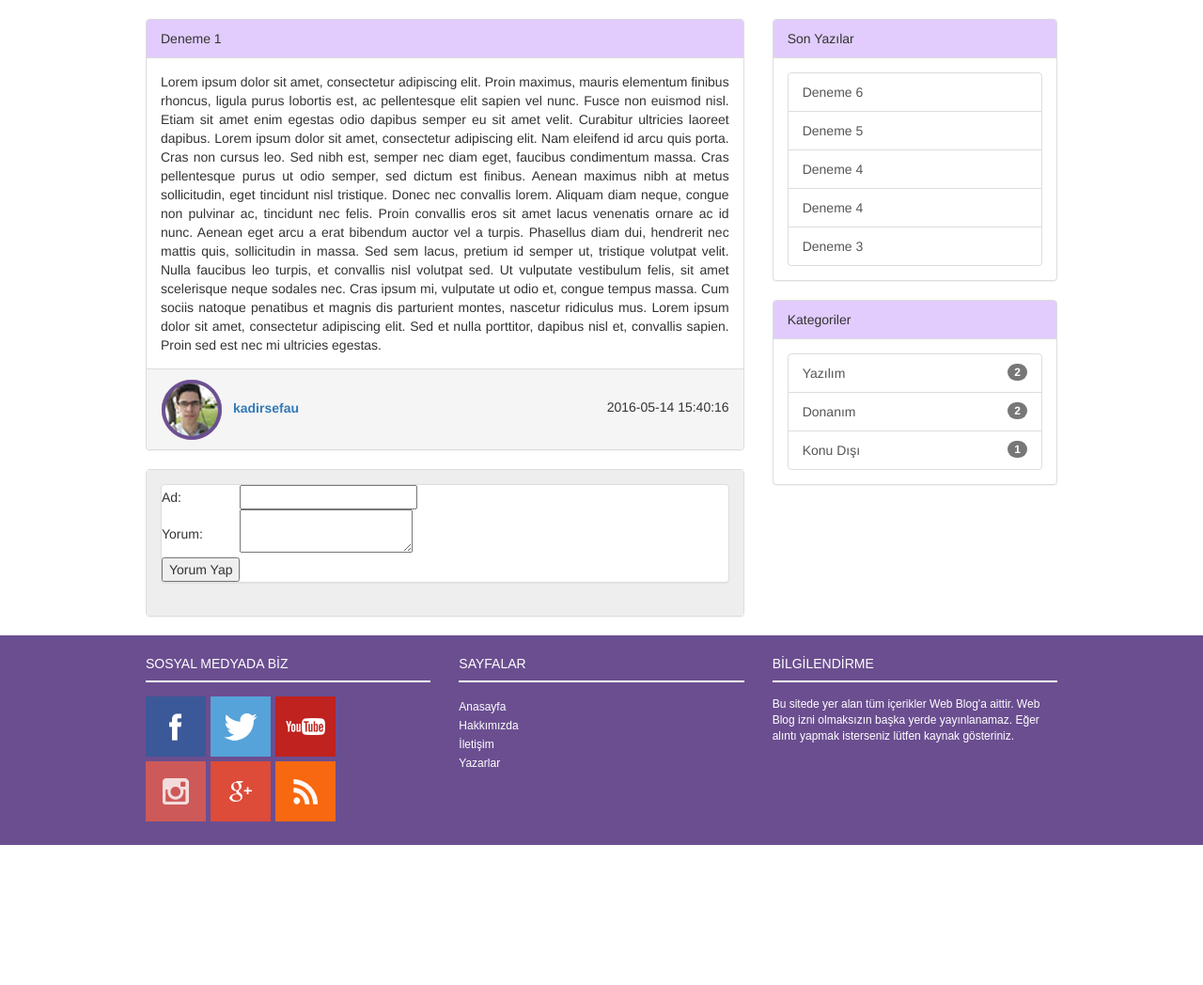
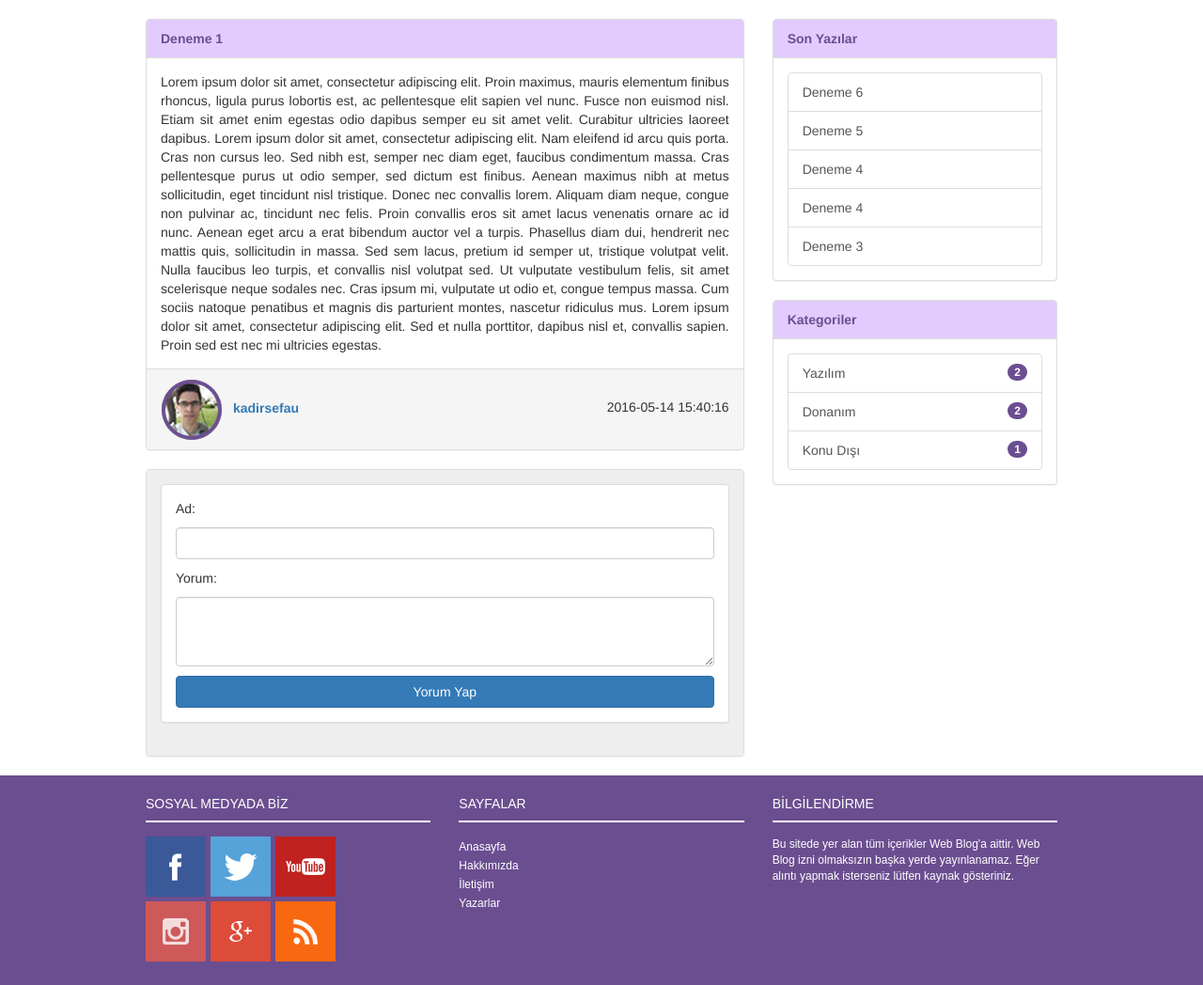
Before and after one commit to kadirsefaunal/wpgProje, a PHP site: page /makale.php?makaleid=1 in a window 1280 px wide. Shown: the part 52-1100 px from the top of the page at 94% size. Before the commit the page ends 951 px from the top, so only its background shows below. Run offline with PHP 8.4, Linux system fonts and the light colour scheme; data comes from the database, SQL or seed files in the repository; data that the repository does not hold is empty.

Commit message:
index sayfası tasarımı tamamlandı yorum yap alanı düzenlendi

```diff
--- a/css/style.css
+++ b/css/style.css
@@ -9,7 +9,7 @@
 
 /* İçerik */
 .panel-body {text-align: justify;}
-.panel-default .panel-heading {background-color: #e1ccfd;}
+.panel-default .panel-heading {background-color: #e1ccfd; color: #6B4E90;}
 
 /* Aside */
 .liste {list-style: none; margin-left: -35px;}
@@ -32,3 +32,12 @@ footer {background-color:#6B4E90; color:#FFF;}
 .oku {padding: 10px; margin-top:10px; background-color: #6B4E90; color: #FFF; float: right;}
 .oku:hover{background-color: #1C053A;}
 .iyazar {padding: 10px; margin-top:10px; width: auto;color: #6B4E90; float: left;}
+.iyazar a {text-decoration: none;}
+
+.panel-heading>a {text-decoration: none; color: #6B4E90; font-size: 15px;}
+.panel-heading>a:hover {color: #6B4E90;}
+
+.badge {background-color: #6B4E90;}
+
+.yorumalani {margin: 15px;}
+.btn-primary {width: 100%;}
--- a/fonksiyon.php
+++ b/fonksiyon.php
@@ -6,7 +6,7 @@
     $sonuc = $komut->fetch(PDO::FETCH_ASSOC);
     if ($komut->rowCount()) {
         print "<div class='panel panel-default'>";
-        print "<div class='panel-heading'>" . $sonuc['MakaleBaslik'] . "</div>";
+        print "<div class='panel-heading'><b>" . $sonuc['MakaleBaslik'] . "</b></div>";
         print "<div class='panel-body'>";
         print $sonuc["MakaleIcerik"];
         print "</div>";
--- a/include/aside.php
+++ b/include/aside.php
@@ -1,7 +1,7 @@
 </div>
 <div class="col-md-4">
   <div class="panel panel-default">
-   	<div class="panel-heading">Son Yazılar</div>
+   	<div class="panel-heading"><b>Son Yazılar</b></div>
     <div class="panel-body">
     <!--<ul class="liste">-->
     <div class = "list-group" style="margin-bottom:0px;">
@@ -20,7 +20,7 @@
     </div>
   </div>
   <div class="panel panel-default">
-   	<div class="panel-heading">Kategoriler</div>
+   	<div class="panel-heading"><b>Kategoriler</b></div>
     <div class="panel-body">
     <!--<ul class="liste">
       <li><a href = "kategori.php?kategori=Yazılım">Yazılım</a></li>
--- a/makale.php
+++ b/makale.php
@@ -25,24 +25,19 @@
        <div class='panel panel-default'>
        <div class='panel-body' style='background-color: #eee;'>
             <div class = 'panel panel-default'>
+              <div class = "yorumalani">
               <form action = "makale.php" method = "POST">
-                <table>
-                  <tr>
-                    <td>Ad: </td>
-                    <td><input type = "text" name = "ad" /></td>
-                  </tr>
-                  <tr>
-                    <td>Yorum: </td>
-                    <td><textarea name = "yorum" ></textarea></td>
-                  </tr>
-                  <tr>
-                    <td><button type = "submit" name = "submit" value = "{$mid}">Yorum Yap</button></td>
-                  </tr>
-                  <tr>
-                    <td><input type = "hidden" name = "id" value = "<?php print $mid ?>" /></td>
-                  </tr>
-                </table>
+                  <p>Ad:</p>
+                    <p><input type = "text" class="form-control"  name = "ad" /></p>
+                  <p>Yorum:</p>
+                    <p><textarea class="form-control" name = "yorum" rows="3"></textarea></p>
+
+                  <button class="btn btn-primary" type = "submit" name = "submit" value = "{$mid}">Yorum Yap</button>
+
+                  <input type = "hidden" name = "id" value = "<?php print $mid ?>" />
+
               </form>
+              </div>
             </div>
             <?php yorumGetir($mid); ?>
           </div>
--- a/yorum.php
+++ /dev/null
@@ -1,3 +0,0 @@
-<?php
-
-?>
```
Also changed, not shown: index.php (+13 -9 lines), img/mutlu.png (added).
